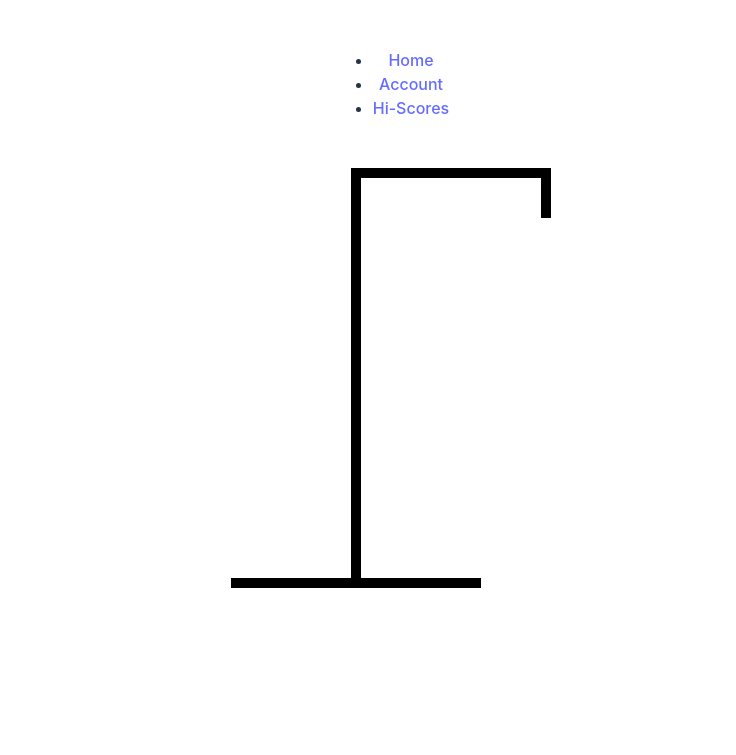
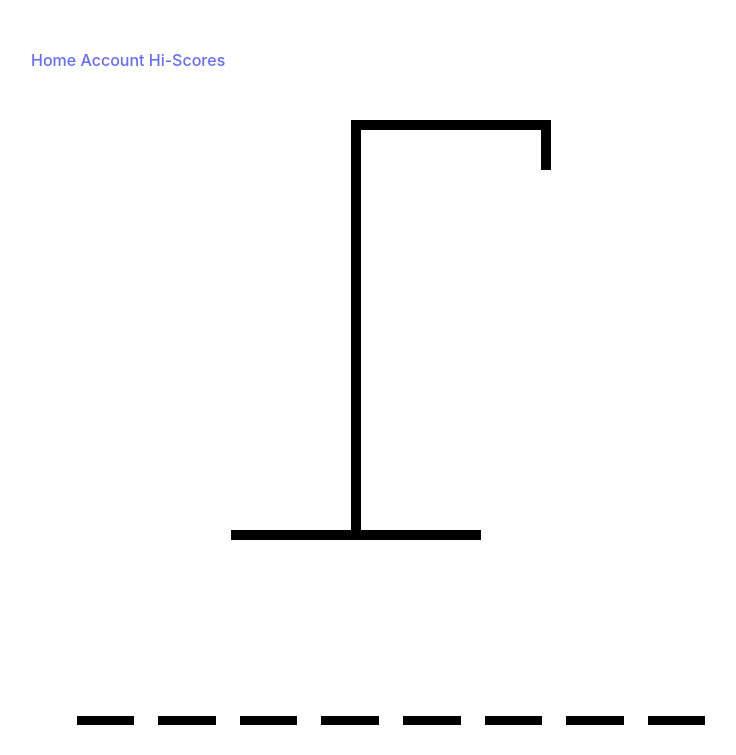
Before and after one commit to Lehrer16/Hangman, a React (Vite) app in the folder client/: page /hangman in a window 1280 px wide. Shown: the top 755 px of the page, without its empty margins (9-745 px from the left). Built offline with nearby package versions, Linux system fonts and the light colour scheme.

Commit message:
added hiscores & account page

```diff
--- a/client/src/components/Account.tsx
+++ b/client/src/components/Account.tsx
@@ -2,7 +2,7 @@ import React , {useState} from "react";
 
 
 
-const accountPage = () => {
+const Account = () => {
 
     const [username, setUsername] = useState('user')
     const [newUsername, setNewUsername] = useState('')
@@ -44,4 +44,4 @@ const accountPage = () => {
     )
 }
 
-export default accountPage;
+export default Account;
--- a/client/src/components/Keyboard.tsx
+++ b/client/src/components/Keyboard.tsx
@@ -12,7 +12,7 @@ type KeyboardProps = {
 }
 export function Keyboard({ disabled=false, activeLetters, inactiveLetters, addGuessedLetter }: KeyboardProps) {
     return (
-        <div style={{ display: "grid", gridTemplateColumns: "repeat(auto-fit, minmax(75px, 1fr))", gap: ".5rem", textTransform: "uppercase" }}>
+        <div style={{ display: "grid", gridTemplateColumns: "repeat(auto-fit, minmax(75px, 1fr))", gap: ".5rem", textTransform: "uppercase", width:"800px" }}>
             {KEYS.map(key => {
                 const isActive = activeLetters.includes(key);
                 const isInactive = inactiveLetters.includes(key);
--- a/client/src/components/Navbar.tsx
+++ b/client/src/components/Navbar.tsx
@@ -5,13 +5,15 @@ import React from 'react';
 
 const Navbar: React.FC= ({ }) => {
     return (
+        <div className='container'>
         <nav className="navbar">
             <ul>
-                <li><Link to="/">Home</Link></li>
-                <li><Link to="/Account">Account</Link></li>
-                <li><Link to="/Hi-Scores">Hi-Scores</Link></li>
+                <Link to="/">Home   </Link>
+                <Link to="/Account"> Account   </Link>
+                <Link to="/Hi-Scores"> Hi-Scores   </Link>
             </ul>
         </nav>
+        </div>
     );
 };
 
--- a/client/src/index.css
+++ b/client/src/index.css
@@ -23,10 +23,11 @@ a:hover {
 }
 
 body {
+  display: flex;
   margin: 0;
-  min-width: 320px;
+  min-width: 1000px;
   min-height: 100vh;
-  text-align: center;
+
 }
 
 h1 {
@@ -118,3 +119,27 @@ button:focus-visible {
     background-color: #f9f9f9;
   }
 }
+
+.box {
+  width: 800px;
+  height: 1000px;
+  background-color: rgb(99, 99, 99);
+  border: 2px solid black;
+  display: flex;
+  flex-direction: column;
+  margin: 0;
+}
+
+.container {
+  width: 100%;
+  display: flex;
+  justify-content: left;
+}
+
+.hangman{
+  justify-content: center;
+}
+
+.navbar{
+
+}
--- a/client/src/pages/Hangman.tsx
+++ b/client/src/pages/Hangman.tsx
@@ -44,11 +44,12 @@ useEffect(()=>{
 
   return (
 
-    <div
+    <div className='hangman'
     style={{
       maxWidth: "800px",
       display: "flex",
       flexDirection: "column",
+      justifyContent:"center",
       gap: "2rem",
       margin: "0, auto",
       alignItems: "center"
@@ -58,6 +59,7 @@ useEffect(()=>{
           {isWinner && "You Win! - Refresh to try again!"}
           {isLoser && "You Lose! :( - Refresh to try again!"}
         </div>
+
       <Navbar />
       <HangmanDrawing
 
--- /dev/null
+++ b/client/src/pages/Hiscores.tsx
@@ -0,0 +1,13 @@
+import '../index.css'
+
+const Hiscores = () => {
+
+
+  return (
+    <div className='box'>
+      <h1>Hi-Scores</h1>
+    </div>
+  );
+};
+
+export default Hiscores;
```
Also changed, not shown: client/src/main.tsx (+13 -1 lines), 1 other file (tests, documents, lock files or other folders).
